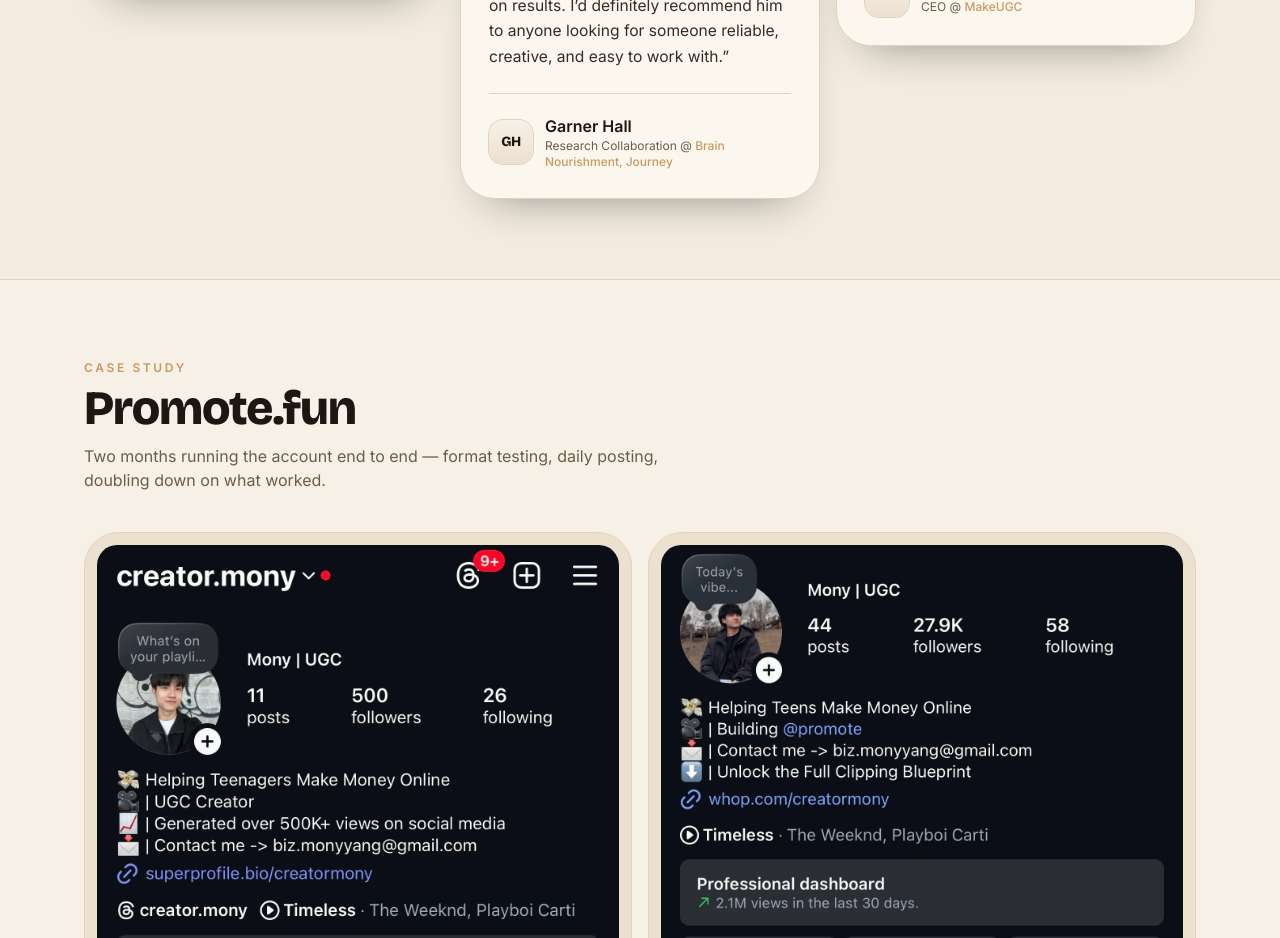
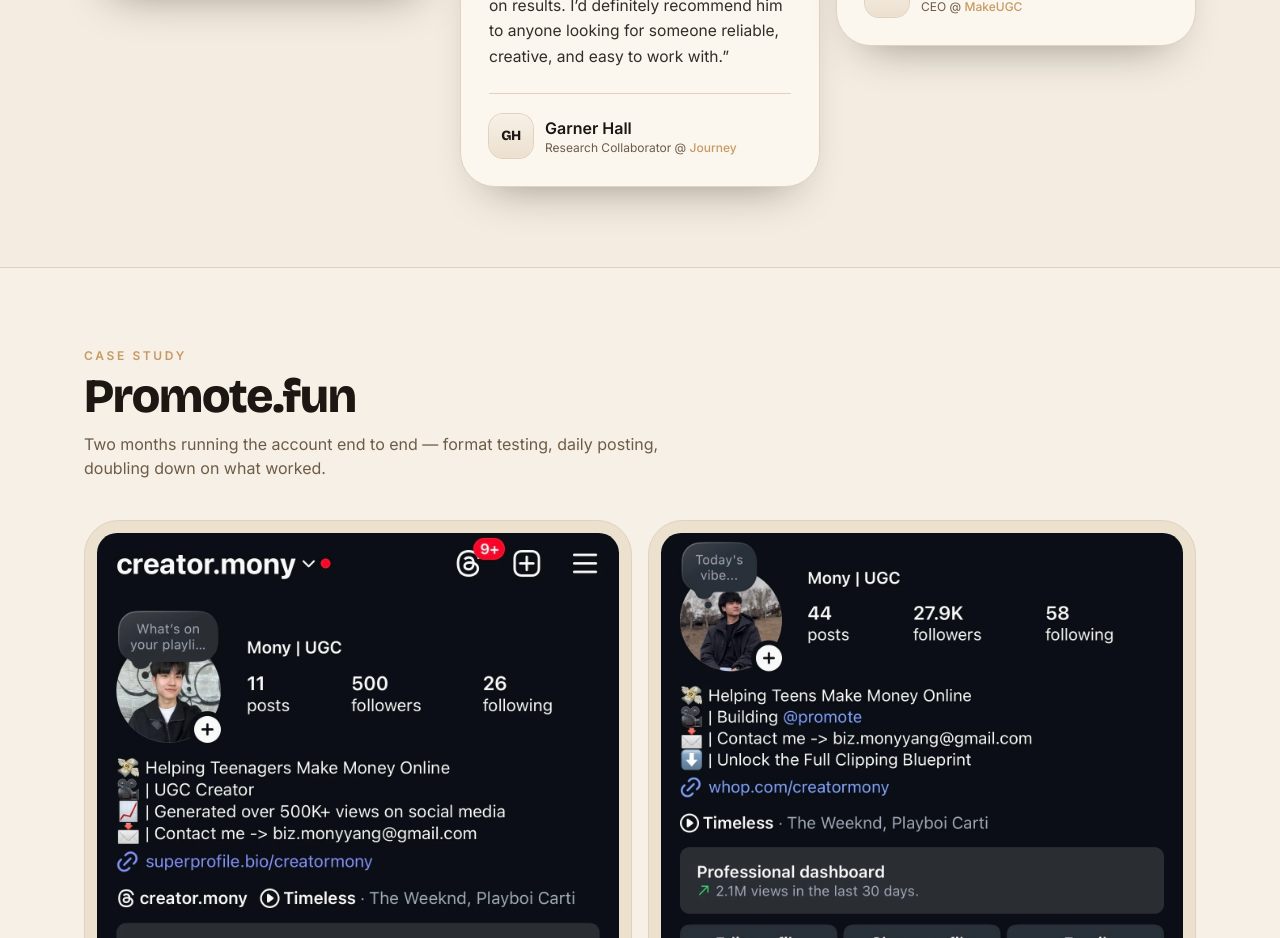
Before and after one commit to MonyCodes/monyugc, a Next.js app: page / in a window 1280 px wide. Shown: the part 4180-5118 px from the top of the page. Built offline with nearby package versions, Linux system fonts and the light colour scheme; no server answers.

Commit message:
Garner Hall: Research Collaborator @ Journey

```diff
--- a/components/site/testimonials.tsx
+++ b/components/site/testimonials.tsx
@@ -12,8 +12,8 @@
     quote:
       "Working with Mony was a great experience from start to finish. He was responsive, easy to communicate with, and knew how to capitalize on what worked while still bringing a unique spin to each creative for the brand. He not only executed on what we asked but also brought strong ideas to the table and was always willing to iterate based on results. I’d definitely recommend him to anyone looking for someone reliable, creative, and easy to work with.",
     name: "Garner Hall",
-    role: "Research Collaboration",
-    brand: "Brain Nourishment, Journey",
+    role: "Research Collaborator",
+    brand: "Journey",
   },
   {
     quote:
```
